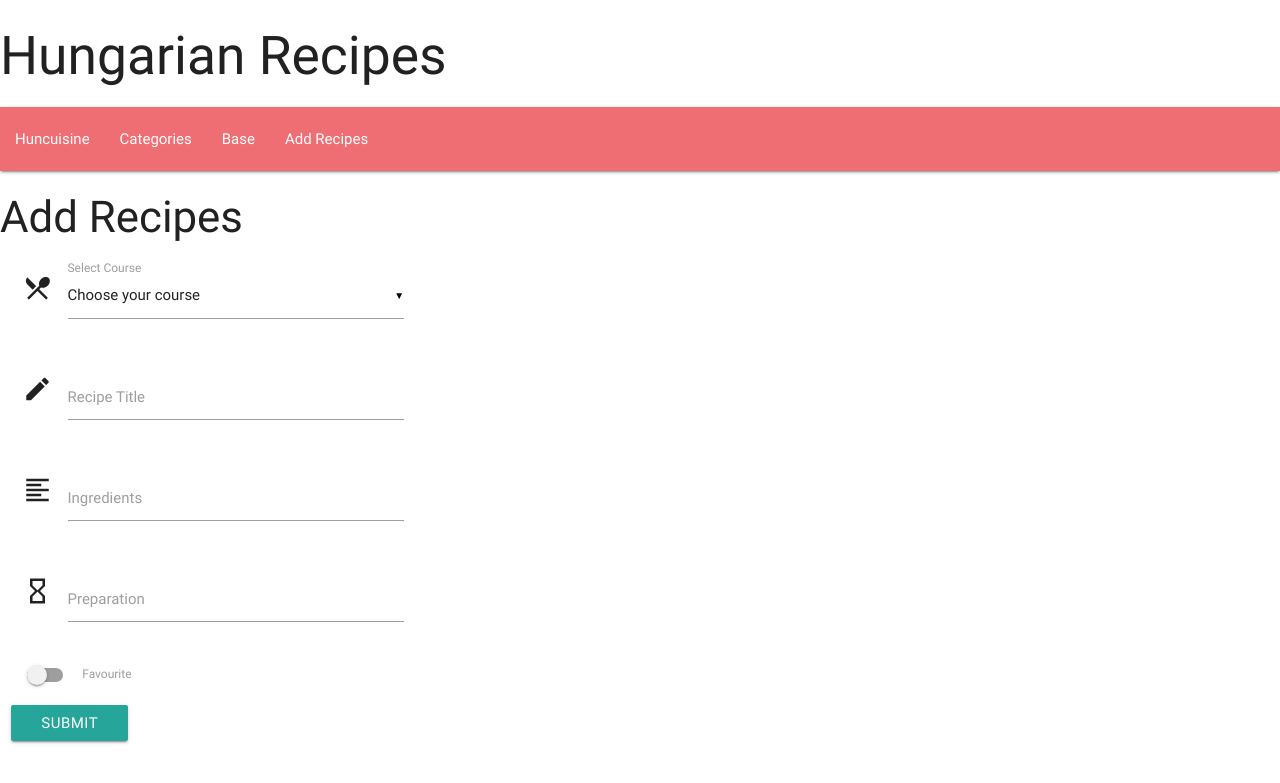
After one commit to aticodein/third-project, a Flask app: page /add_recipe in a window 1280 px wide. The commit adds this page. Shown: the top 783 px of the page. Run offline with Flask 2, Linux system fonts and the light colour scheme; data that the repository does not hold is empty; some libraries are stand-ins or nearby versions.

Commit message:
add recipe finction

```diff
--- a/app.py
+++ b/app.py
@@ -14,19 +14,25 @@ mongo = PyMongo(app)
 @app.route('/')
 @app.route('/myHunCuisineDB')
 def get_myHunCuisineDB():
-     return render_template("huncuisine.html", myHunCuisineDB=mongo.db.myHunCuisineDB.find())
+     return render_template("huncuisine.html", myHunCuisineDB=mongo.db.myHunCuisineDB.find(), page_title="rec ing prep")
 
 @app.route('/categories')
 def get_categories():
-    return render_template("categories.html", get_categories=mongo.db.categories.find())
+    return render_template("categories.html", get_categories=mongo.db.categories.find(), page_title="Categories")
 
 @app.route('/base')
 def get_base():
     return render_template("base.html")
 
-@app.route('/recipes')
-def get_recipes():
-    return render_template("recipes.html", get_recipes=mongo.db.recipes.find())
+@app.route('/add_recipe')
+def add_recipe():
+    return render_template("addrecipe.html", get_categories=mongo.db.categories.find(), page_title="Add Recipes")
+
+@app.route('/insert_recipe', methods=['POST'])
+def insert_recipe():
+    myHunCuisineDB = mongo.db.myHunCuisineDB
+    myHunCuisineDB.insert_one(request.form.to_dict())
+    return redirect(url_for('get_myHunCuisineDB'))
 
 
 if __name__ == '__main__':
--- /dev/null
+++ b/templates/addrecipe.html
@@ -0,0 +1,55 @@
+{% extends 'base.html' %}{% block content %}
+
+<h3>{{ page_title }}</h3>
+<div class="row">
+    <form action="{{ url_for('insert_recipe') }}" method="POST" class="col s4">
+      <div class="row">
+        <div class="input-field col s12">
+          <i class="material-icons prefix">local_dining</i>
+          <select id="categories" name="category_name">
+              <option value="" disabled selected>Choose your course</option>
+              {% for cat in get_categories %}
+              <option value="{{cat.category_name}}">{{cat.category_name|upper}}</option>
+              {% endfor %}
+            </select>
+          <label>Select Course</label>
+        </div>
+      </div>
+      <div class="row">
+        <div class="input-field col s12">
+          <i class="material-icons prefix">edit</i>
+          <input id="recipe_title" name="recipe_title" type="text" class="validate">
+          <label for="recipe_title">Recipe Title</label>
+        </div>
+        </div>
+      <div class="row">
+        <div class="input-field col s12">
+          <i class="material-icons prefix">format_align_left</i>
+          <input type="text" name="recipe_ingredients" id="recipe_ingredients" class="materialize-textarea">
+          <label for="recipe_ingredients">Ingredients</label>
+        </div>
+        </div>
+      <div class="row">
+        <div class="input-field col s12">
+          <i class="material-icons prefix">hourglass_empty</i>
+          <input type="text" name="recipe_preparation" id="recipe_preparation" class="materialize-textarea">
+          <label for="recipe_preparation">Preparation</label>
+        </div>
+        </div>
+      <div class="row">
+        <!-- Switch -->
+        <div class="switch">
+          <label>
+            <input id="" name="" type="checkbox">
+            <span class="lever"></span>
+            Favourite
+          </label>
+        </div>
+      </div>
+      <div class="row">
+        <a class="waves-effect waves-light btn">submit</a>
+      </div>
+    </form>
+  </div>
+
+{% endblock %}
--- a/templates/base.html
+++ b/templates/base.html
@@ -1,5 +1,6 @@
 <!DOCTYPE html>
 <html>
+
 <head>
     <meta charset="UTF-8">
     <meta name="viewport" content="width=device-width, initial-scale=1.0">
@@ -7,33 +8,32 @@
     <link href="https://fonts.googleapis.com/icon?family=Material+Icons" rel="stylesheet">
     <!-- Compiled and minified CSS -->
     <link rel="stylesheet" href="https://cdnjs.cloudflare.com/ajax/libs/materialize/0.100.2/css/materialize.min.css">
+</head>
 
-
-    </head>
 <body>
-        <h2>Hungarian Recipes!!!</h2>
-        <nav>
+    <h2>Hungarian Recipes</h2>
+    <div class="navbar-fixed">
+        <nav class="collapse, sideNav">
             <ul>
                 <li><a href="/">Huncuisine</a></li>
-                <li><a href="/categories">Categories</a></li>
+                <li><a href="{{ url_for('get_categories')}}">Categories</a></li>
                 <li><a href="/base">Base</a></li>
-                <li><a href="/recipes">Recipes</a></li>
+                <li><a href="{{ url_for('add_recipe')}}">Add Recipes</a></li>
             </ul>
         </nav>
-        {% block content %}
-
-        {% endblock %}
-
-
-
+    </div>
+    {% block content %}{% endblock %}
     <!--Import jQuery before materialize.js-->
     <script type="text/javascript" src="https://code.jquery.com/jquery-3.2.1.min.js"></script>
     <script type="text/javascript">
         $(document).ready(function() {
-              $('.collapsible').collapsible();
+            $('select').material_select();
+            $(".collapsible").collapsible();
+            $(".collapse").sideNav();
         });
     </script>
     <!-- Compiled and minified JavaScript -->
     <script src="https://cdnjs.cloudflare.com/ajax/libs/materialize/0.100.2/js/materialize.min.js"></script>
 </body>
+
 </html>
```
Also changed, not shown: templates/categories.html (+14 -12 lines), templates/huncuisine.html (+19 -31 lines), templates/recipes.html (deleted, +0 -15 lines). Lines whose indentation alone changed are shown as unchanged.
